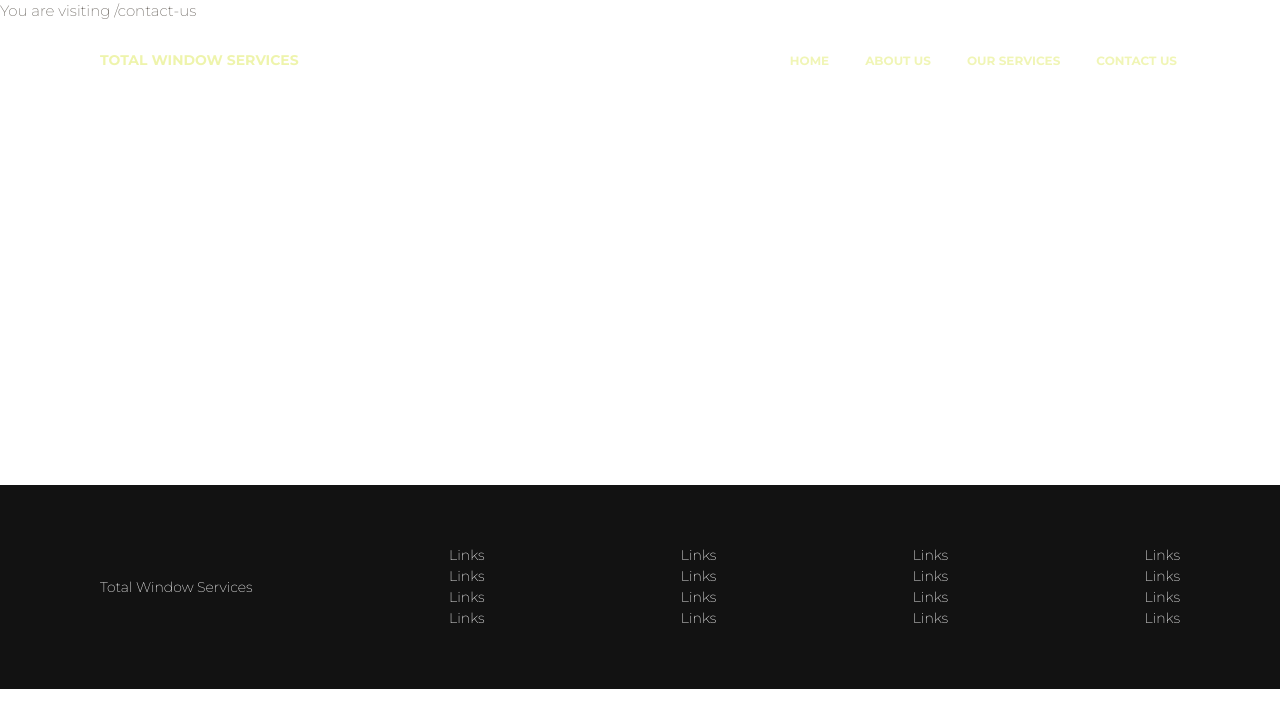
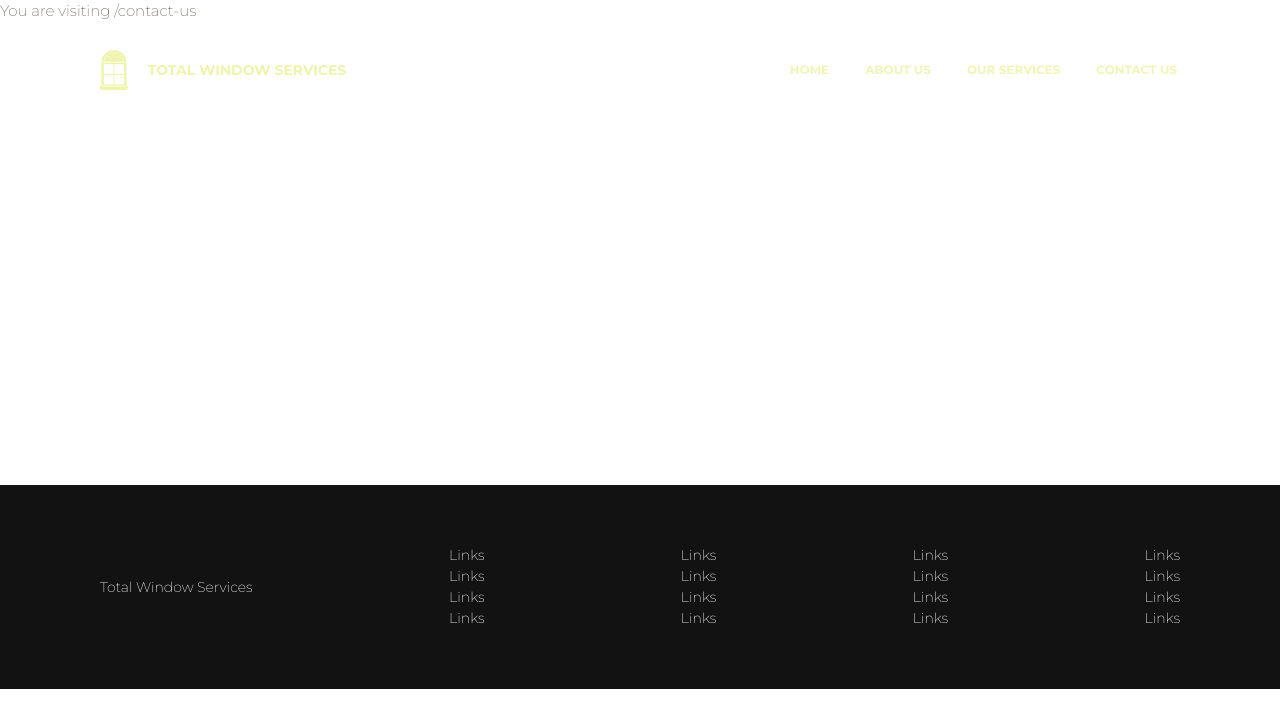
Before and after one commit to harkej/total-window-services, a React (Create React App) app: page /contact-us in a window 1280 px wide. Shown: the top 728 px of the page. Built offline with nearby package versions, Linux system fonts and the light colour scheme.

Commit message:
Added logo

```diff
--- a/src/assets/scss/paper-kit/_navbars.scss
+++ b/src/assets/scss/paper-kit/_navbars.scss
@@ -23,6 +23,21 @@
         font-size: $font-size-base;
         color: #edf3a4;
         text-transform: uppercase;
+        text-align: center;
+        display: flex;
+        justify-content: center;
+        align-items: center;
+
+        svg {
+          width: auto;
+          height: 40px;
+          fill: #edf3a4;
+          margin-right: 20px;
+
+          path {
+            fill: #edf3a4;
+          }
+        }
     }
     .navbar-toggler:focus {
       outline: none;
--- a/src/components/Navbar/index.js
+++ b/src/components/Navbar/index.js
@@ -1,9 +1,6 @@
 import React from "react";
 import { Link } from "react-router-dom";
-// nodejs library that concatenates strings
 import classnames from "classnames";
-
-// reactstrap components
 import {
   Collapse,
   NavbarBrand,
@@ -13,6 +10,7 @@ import {
   Nav,
   Container
 } from "reactstrap";
+import { ReactComponent as Logo } from '../../assets/images/logo2.svg';
 
 function ExamplesNavbar() {
   const [navbarColor, setNavbarColor] = React.useState("navbar-transparent");
@@ -59,6 +57,7 @@ function ExamplesNavbar() {
             title="Total Window Services"
             tag={Link}
           >
+            <Logo />
             Total Window Services
           </NavbarBrand>
           <button
```
Also changed, not shown: src/assets/images/logo.svg, src/assets/images/logo2.svg (added).
